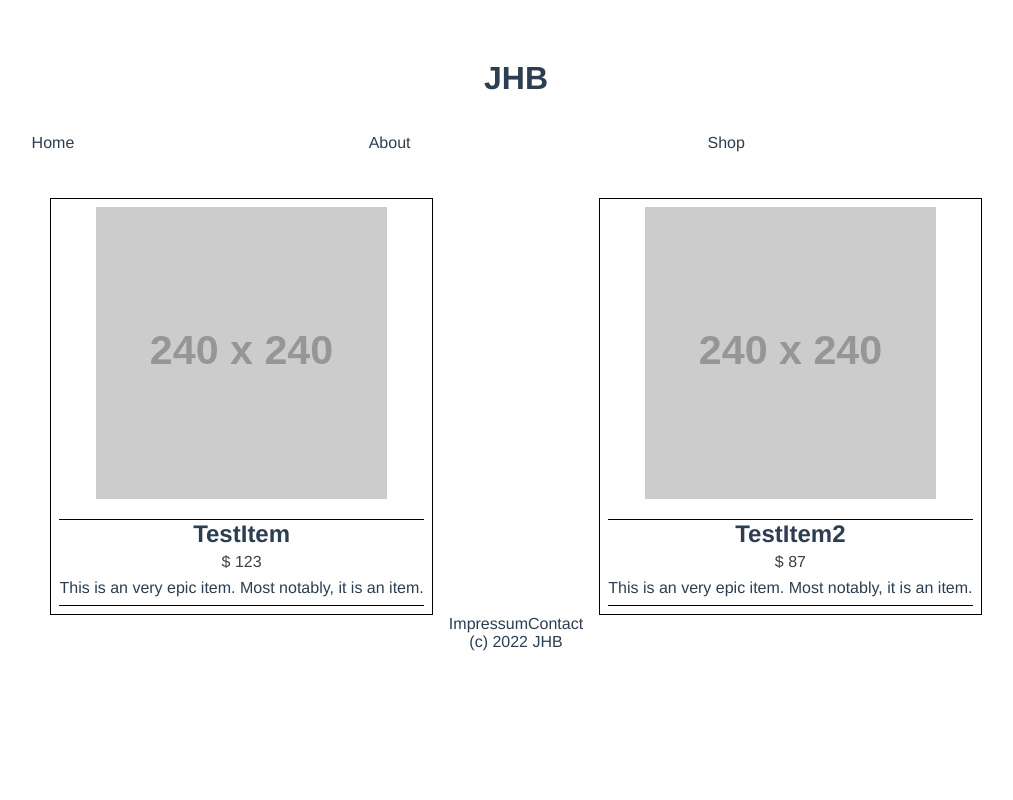
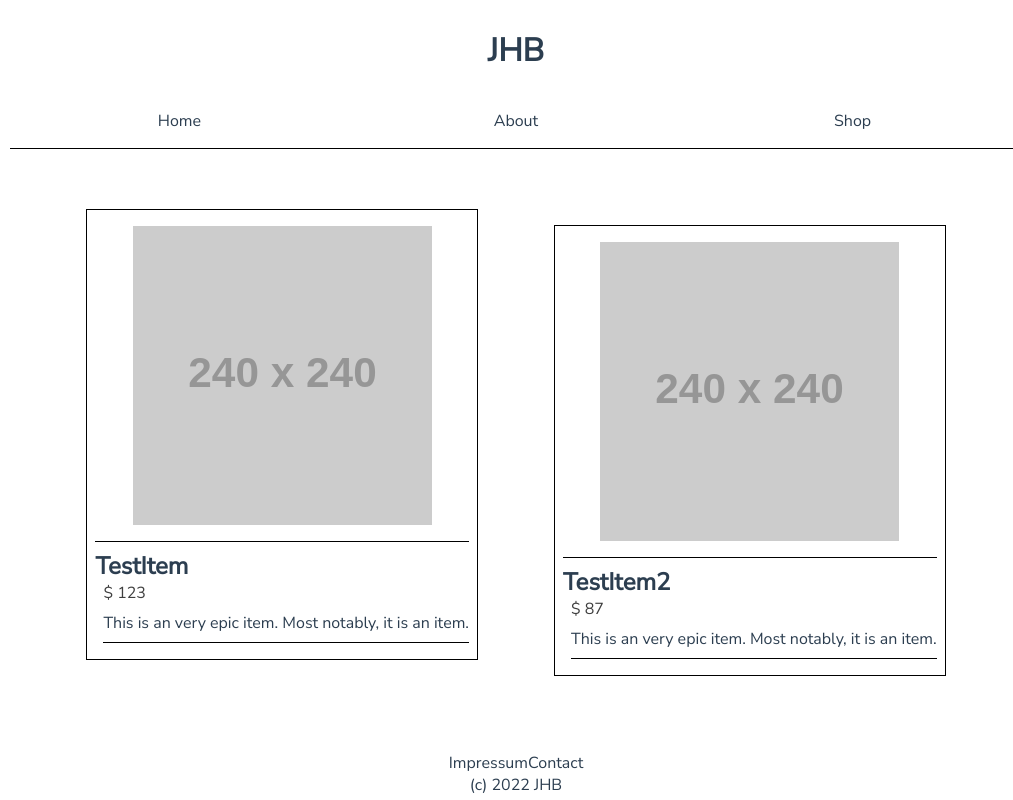
Before and after one commit to jakohin/Basic-Store, a Vue app: page / in a window 1280 px wide. Shown: the whole page, without its empty margins (124-1137 px from the left). Built offline with nearby package versions, Linux system fonts and the light colour scheme.

Commit message:
[change] Backend: Rename app.py -> server.py [change] Components: Improve graphics for ItemView [new] Components: Navbar is now sticky [new] Styling: Add "Nunito", "Nunito Sans" Fonts [new] Dependencies: Add jQuery

```diff
--- a/package.json
+++ b/package.json
@@ -9,6 +9,7 @@
   },
   "dependencies": {
     "core-js": "^3.8.3",
+    "jquery": "^3.6.0",
     "vue": "^3.2.13"
   },
   "devDependencies": {
--- a/src/App.vue
+++ b/src/App.vue
@@ -1,10 +1,13 @@
 <template>
+  <link rel="preconnect" href="https://fonts.googleapis.com">
+  <link rel="preconnect" href="https://fonts.gstatic.com" crossorigin>
+  <link href="https://fonts.googleapis.com/css2?family=Nunito+Sans&family=Nunito:wght@200&display=swap" rel="stylesheet">
   <div id="main">
     <div id="header">
       <h1>JHB</h1>
       <NavbarView></NavbarView>
     </div>
-    <div id="content">
+    <div id="content" :style="{'margin-top': contentMarginTop}">
       <ShopView></ShopView>
     </div>
     <div id="footer">
@@ -20,34 +23,52 @@
 <script>
 import ShopView from "@/components/ShopView";
 import NavbarView from "@/components/NavbarView";
+import jQuery from 'jquery'
+
+global.$ = jQuery
 
 export default {
   name: 'App',
   components: {
     NavbarView,
     ShopView
+  },
+  computed: {
+    contentMarginTop () {
+      return global.$('#navbar').outerHeight() + 30
+    }
+  },
+  data () {
+    return {
+
+    }
   }
 }
 </script>
 
 <style>
+:root {
+  font-family: 'Nunito Sans', sans-serif;
+  padding: 0;
+  margin: 0;
+  height: 100vh;
+  width: 100vw;
+}
+
 #app {
-  font-family: Avenir, Helvetica, Arial, sans-serif;
   -webkit-font-smoothing: antialiased;
   -moz-osx-font-smoothing: grayscale;
   text-align: center;
   color: #2c3e50;
-  margin-top: 60px;
+  display: grid;
 }
 
 #content {
-  grid-area: 2 / 1 / span 1 / span 5;
   display: flex;
-  flex-flow: wrap row;
   justify-content: space-evenly;
   align-content: space-between;
   align-items: center;
-  margin-top: 30px;
+  margin: 30px 0;
 }
 
 a:hover {
--- a/src/components/ItemView.vue
+++ b/src/components/ItemView.vue
@@ -1,10 +1,12 @@
 <template>
   <div class="item">
     <img class="item-img" :src="item['thumbnail']">
-    <h2 class="item-name">{{ item['name'] }}</h2>
-    <div class="item-price">{{ item['price'] }}</div>
-    <div class="item-desc">
-      {{ item['desc'] }}
+    <div class="item-info">
+      <h2 class="item-name">{{ item['name'] }}</h2>
+      <div class="item-price">{{ item['price'] }}</div>
+      <div class="item-desc">
+        {{ item['desc'] }}
+      </div>
     </div>
   </div>
 </template>
@@ -30,7 +32,8 @@ export default {
   justify-content: center;
   align-content: space-between;
   border: 1px solid black;
-  padding: 8px;
+  padding: 16px 8px;
+  text-align: left;
 }
 
 .item-img {
@@ -39,9 +42,17 @@ export default {
   padding-left: 10%;
 }
 
+.item-info {
+  margin-top: 16px;
+  border-top: 1px solid black;
+}
+
+.item-info *{
+  margin-left: 8px;
+}
+
 .item-name {
-  border-top: 1px solid black;
-  margin-bottom: 5px;
+  margin: 8px 0 0 0;
 }
 
 .item-desc {
@@ -57,4 +68,5 @@ export default {
 .item-price::before{
   content: "$ "
 }
+
 </style>
--- a/src/components/NavbarView.vue
+++ b/src/components/NavbarView.vue
@@ -1,5 +1,5 @@
 <template>
-  <div id="navbar">
+  <div :class="{sticky: isSticky}" id="navbar" ref="navbar">
     <a v-for="(url, index) in linkList" :key="index">{{url}}</a>
   </div>
 </template>
@@ -9,8 +9,20 @@ export default {
   name: "NavbarView",
   data () {
     return {
-      linkList: ["Home", "About", "Shop"]
+      linkList: ["Home", "About", "Shop"],
+      isSticky: false,
     }
+  },
+  methods: {
+    checkSticky () {
+      this.isSticky = window.pageYOffset >= this.navbarOffset
+    }
+  },
+  mounted() {
+    window.onscroll = () => {
+      this.checkSticky()
+    }
+    this.navbarOffset = this.$refs.navbar.getBoundingClientRect().top
   }
 }
 </script>
@@ -22,6 +34,9 @@ export default {
   display: flex;
   flex-flow: nowrap row;
   justify-content: space-evenly;
+  margin-left: 10%;
+  border-bottom: 1px solid black;
+  background-color: white;
 }
 
 #navbar a {
@@ -33,4 +48,9 @@ export default {
   margin: 8px;
   background-color: white;
 }
+
+.sticky {
+  position: fixed;
+  top: 0;
+}
 </style>
--- a/src/components/ShopView.vue
+++ b/src/components/ShopView.vue
@@ -1,7 +1,9 @@
 <template>
-  <li v-for="(item, index) in getItems()" :key="index">
-    <ItemView :item="item"></ItemView>
-  </li>
+  <ul id="shop-view">
+    <li v-for="(item, index) in getItems()" :key="index">
+      <ItemView :item="item"></ItemView>
+    </li>
+  </ul>
 </template>
 
 <script>
@@ -34,4 +36,23 @@ export default {
 li {
   list-style: none;
 }
+
+li:not(:last-child) {
+  margin-bottom: 32px;
+}
+
+ul {
+  padding: 0;
+}
+
+#shop-view {
+  width: 80%;
+  display: flex;
+  flex-flow: wrap row;
+  justify-content: space-evenly;
+  align-content: space-between;
+  align-items: center;
+  margin: 30px 0;
+}
+
 </style>
```
Also changed, not shown: 2 other files (tests, documents, lock files or other folders).
